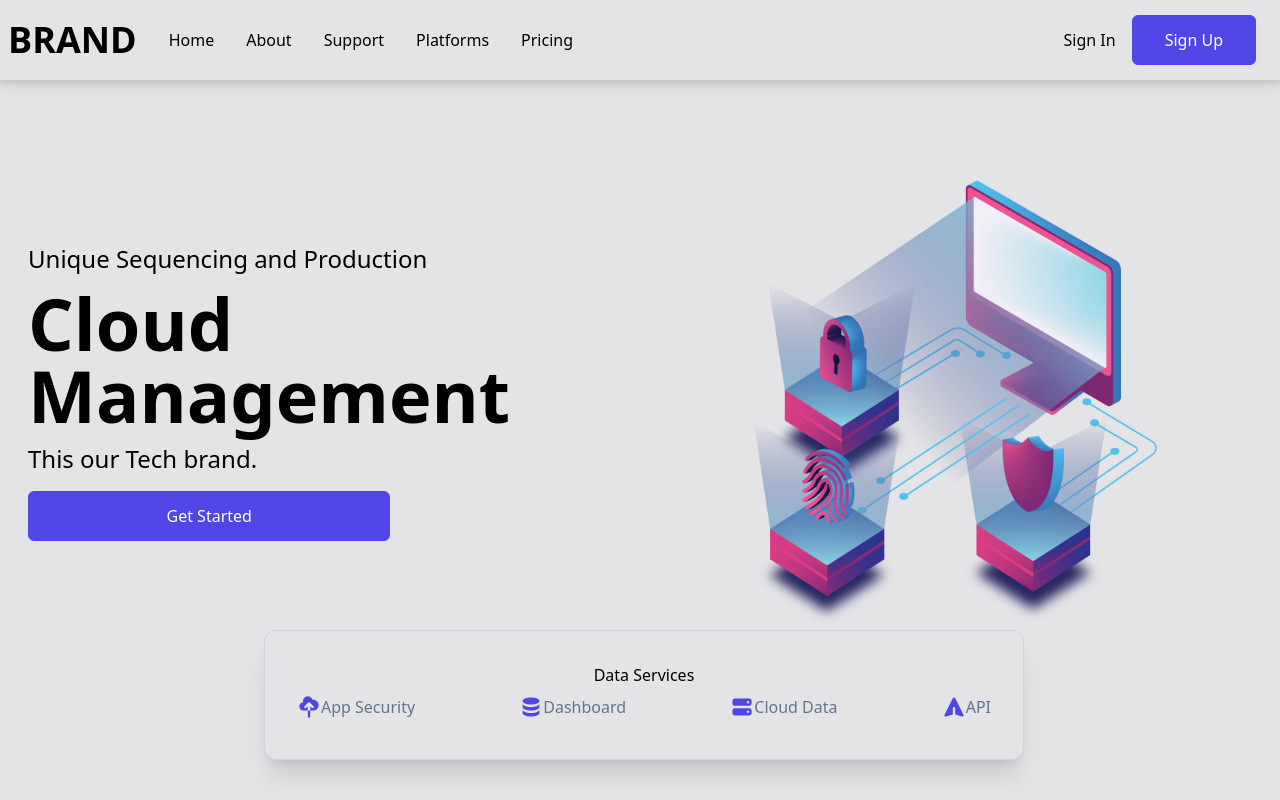
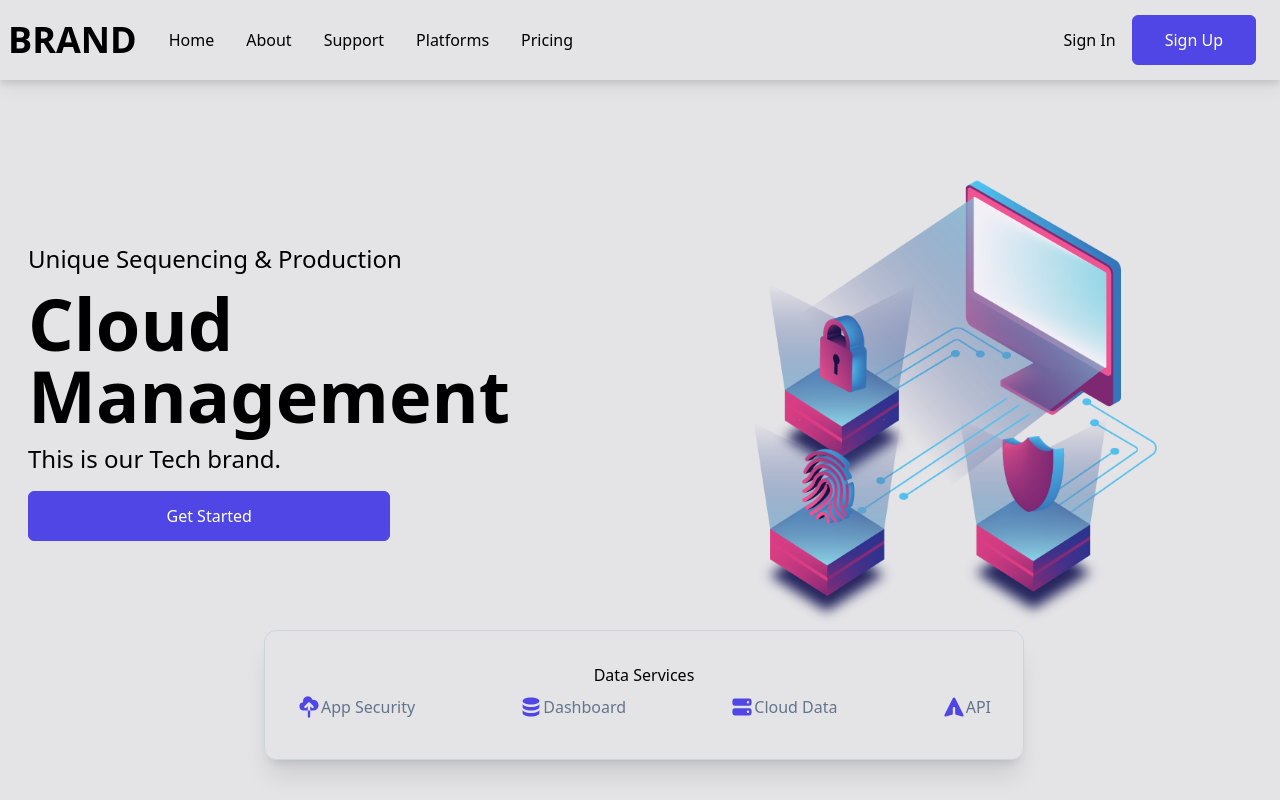
Before and after one commit to SamuelJAmos/Clolud-Managment-App, a React (Create React App) app: page / in a window 1280 px wide. Shown: the top 800 px of the page. Built offline with nearby package versions, Linux system fonts and the light colour scheme.

Commit message:
Minor tweak inside of Hero.jsx.

```diff
--- a/src/components/Hero.jsx
+++ b/src/components/Hero.jsx
@@ -1,4 +1,4 @@
-import React from 'react';
+import React from 'react'
 import {
     CloudUploadIcon,
     DatabaseIcon,
@@ -10,12 +10,12 @@ import bgImg from '../assets/cyber-bg.png'
 
 const Hero = () => {
   return (
-        <div className='w-full h-screen bg-zinc-200 flex flex-col justify-between'>
+    <div name='home' className='w-full h-screen bg-zinc-200 flex flex-col justify-between'>
         <div className='grid md:grid-cols-2 max-w-[1240px] m-auto'>
             <div className='flex flex-col justify-center md:items-start w-full px-2 py-8'>
-                    <p className='text-2xl'>Unique Sequencing and Production</p>
+                <p className='text-2xl'>Unique Sequencing &amp; Production</p>
                 <h1 className='py-3 text-5xl md:text-7xl font-bold'>Cloud Management</h1>
-                    <p className='text-2xl'>This our Tech brand.</p>
+                <p className='text-2xl'>This is our Tech brand.</p>
                 <button className='py-3 px-6 sm:w-[60%] my-4'>Get Started</button>
             </div>
             <div>
```
Lines whose indentation alone changed are shown as unchanged.
